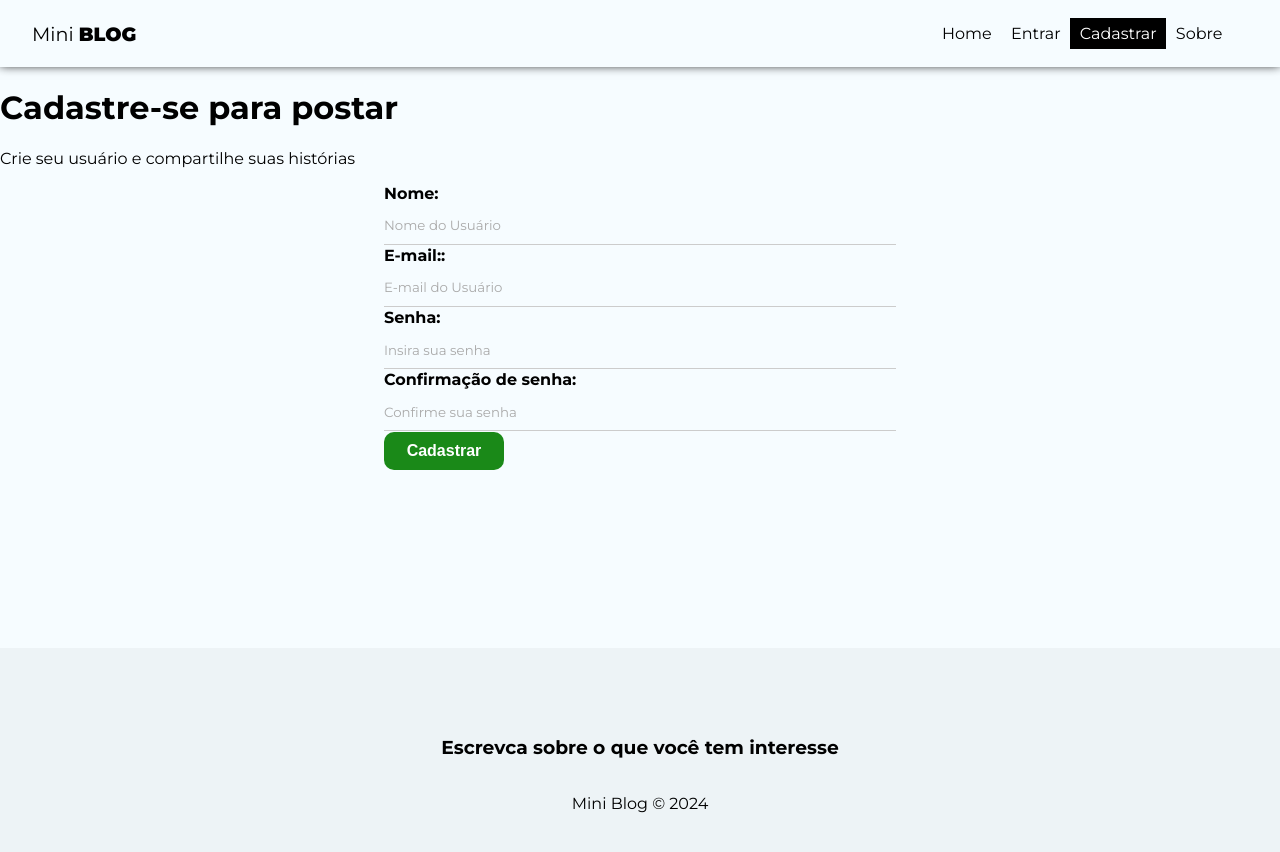
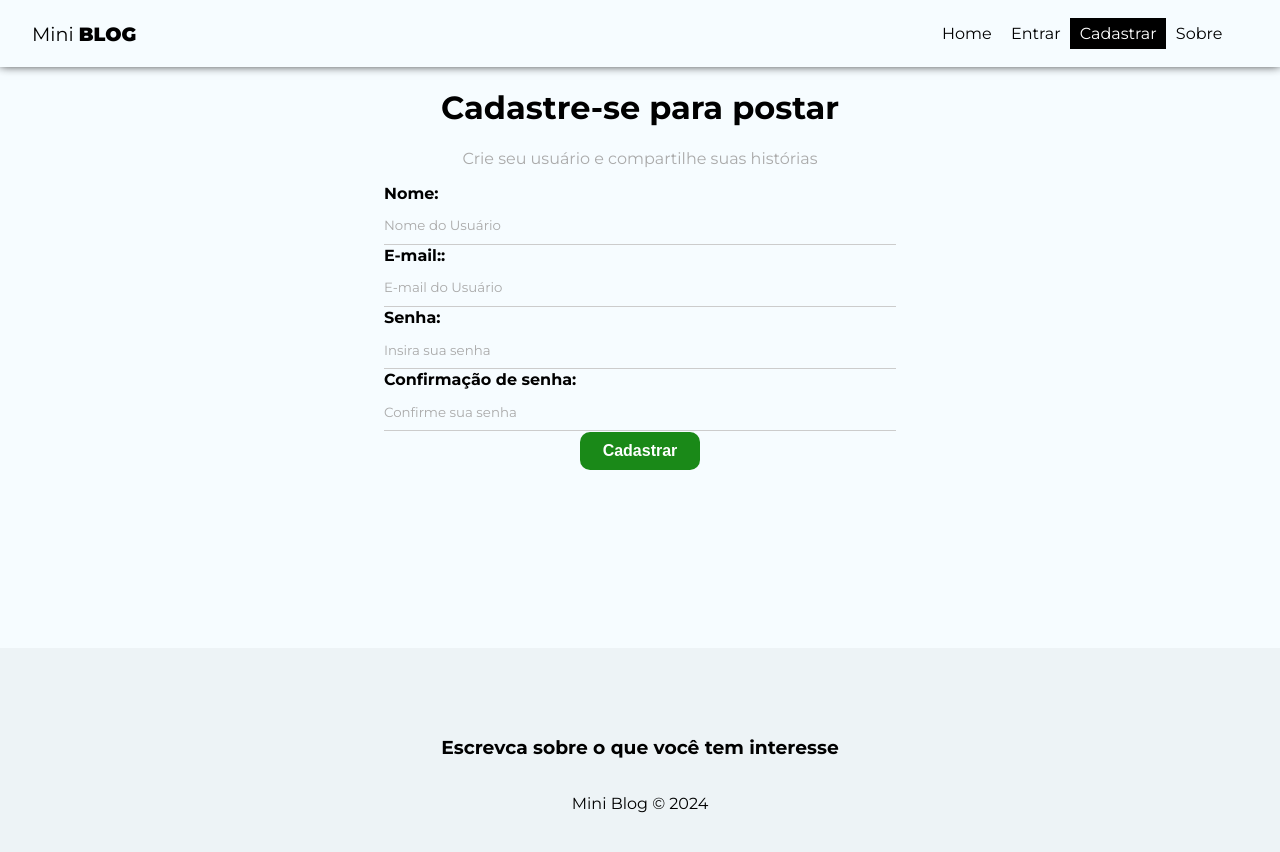
Before and after one commit to PedroA-Santos/MiniBlog, a React (Create React App) app: page /register in a window 1280 px wide. Shown: the top 852 px of the page. Built offline with nearby package versions, Linux system fonts and the light colour scheme.

Commit message:
Adiconando os States do Form de Cadastro de Usuário

```diff
--- a/src/Pages/Register/Register.js
+++ b/src/Pages/Register/Register.js
@@ -3,26 +3,54 @@
 import { useState, useEffect } from 'react'
 
 const Register = () => {
+
+    const [displayName, setDisplayName] = useState("")
+    const [email, setEmail] = useState("")
+    const [password, setPassword] = useState("")
+    const [confirmPassword, setConfirmPassword] = useState("")
+    const [error, setError] = useState("")
+
+
+    const handleSubmit = (e) => {
+        e.preventDefault()
+
+        setError("")
+
+        const user = {
+            displayName,
+            email,
+            password
+        }
+
+        if (password !== confirmPassword) {
+            setError("As senhas precisam ser iguais")
+            return
+        }
+
+        console.log(user);
+
+
+    }
     return (
-        <div>
+        <div className={styles.register}>
             <h1>Cadastre-se para postar</h1>
             <p>Crie seu usuário e compartilhe suas histórias</p>
-            <form action="">
-                <label htmlFor="">
+            <form onSubmit={handleSubmit}>
+                <label>
                     <span>Nome:</span>
-                    <input type="text" name='displayName' required placeholder='Nome do Usuário' />
+                    <input type="text" name='displayName' required placeholder='Nome do Usuário' value={displayName} onChange={(e) => setDisplayName(e.target.value)} />
                 </label>
-                <label htmlFor="">
+                <label>
                     <span>E-mail::</span>
-                    <input type="email" name='email' required placeholder='E-mail do Usuário' />
+                    <input type="email" name='email' required placeholder='E-mail do Usuário' value={email} onChange={(e) => setEmail(e.target.value)} />
                 </label>
                 <label htmlFor="">
                     <span>Senha:</span>
-                    <input type="password" name='password' required placeholder='Insira sua senha ' />
+                    <input type="password" name='password' required placeholder='Insira sua senha ' value={password} onChange={(e) => setPassword(e.target.value)} />
                 </label>
                 <label htmlFor="">
                     <span>Confirmação de senha:</span>
-                    <input type="password" name='confirmPassword' required placeholder='Confirme sua senha ' />
+                    <input type="password" name='confirmPassword' required placeholder='Confirme sua senha ' value={confirmPassword} onChange={(e) => setConfirmPassword(e.target.value)} />
                 </label>
                 <button className='btn'>Cadastrar</button>
             </form>
```
